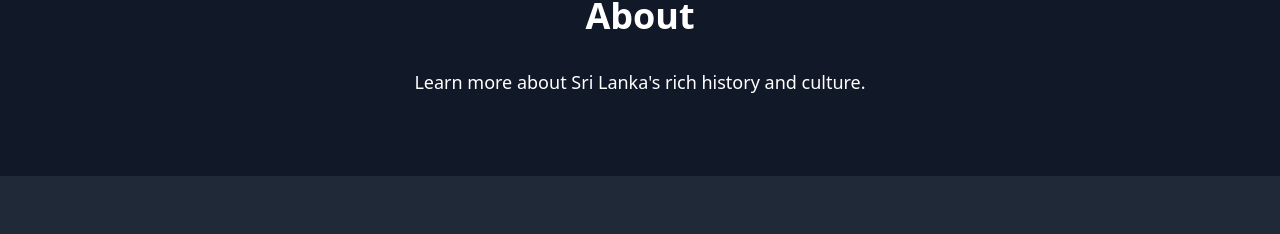
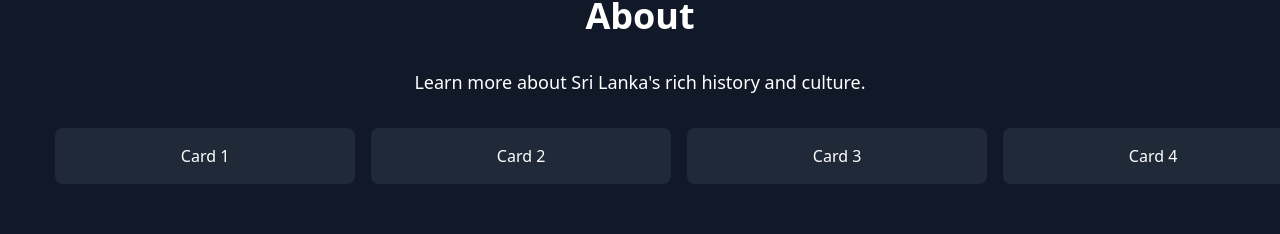
Before and after one commit to Kavishka-Prabashara/Explore-SriLanka-Web-Angular, an Angular app: page / in a window 1280 px wide. Shown: the part 956-1190 px from the top of the page. Built offline with nearby package versions, Linux system fonts and the light colour scheme.

Commit message:
Added carousel scroller for about section.

```diff
--- a/src/app/home/home.component.css
+++ b/src/app/home/home.component.css
@@ -116,3 +116,36 @@ nav {
   background-color: rgba(0, 0, 0, 0.8); /* Darker background when scrolled */
   padding: 10px 0;
 }
+.carousel {
+  overflow-x: auto;
+  scroll-snap-type: x mandatory;
+  display: flex;
+  justify-content: center;
+}
+
+.carousel-track {
+  display: flex;
+  gap: 1rem;
+}
+
+.carousel-item {
+  flex: 0 0 100%;
+  max-width: 300px;
+  background-color: #1f2937;
+  padding: 1rem;
+  border-radius: 0.5rem;
+  text-align: center;
+  scroll-snap-align: center;
+}
+
+@media (min-width: 640px) {
+  .carousel-item {
+    flex: 0 0 48%;
+  }
+}
+
+@media (min-width: 1024px) {
+  .carousel-item {
+    flex: 0 0 30%;
+  }
+}
--- a/src/app/home/home.component.html
+++ b/src/app/home/home.component.html
@@ -22,12 +22,31 @@
 <section id="about" class="py-20 bg-gray-900 text-white">
   <div class="container mx-auto">
     <h2 class="text-4xl font-bold text-center mb-8">About</h2>
-    <p class="text-lg text-center">Learn more about Sri Lanka's rich history and culture.</p>
+    <p class="text-lg text-center mb-8">Learn more about Sri Lanka's rich history and culture.</p>
+
+    <!-- Carousel Wrapper -->
+    <div class="carousel">
+      <!-- Carousel Items -->
+      <div class="carousel-track">
+        <div class="carousel-item">Card 1</div>
+        <div class="carousel-item">Card 2</div>
+        <div class="carousel-item">Card 3</div>
+        <div class="carousel-item">Card 4</div>
+        <div class="carousel-item">Card 5</div>
+        <div class="carousel-item">Card 6</div>
+        <div class="carousel-item">Card 7</div>
+        <div class="carousel-item">Card 8</div>
+        <div class="carousel-item">Card 9</div>
+        <div class="carousel-item">Card 10</div>
+        <div class="carousel-item">Card 11</div>
+        <div class="carousel-item">Card 12</div>
+      </div>
+    </div>
   </div>
 </section>
 
 <!-- Gallery Section -->
-<section id="gallery" class="py-20 bg-gray-800 text-white">
+<section id="gallery" class="py-20 text-white">
   <div class="container mx-auto">
     <h2 class="text-4xl font-bold text-center mb-8">Gallery</h2>
 
```
